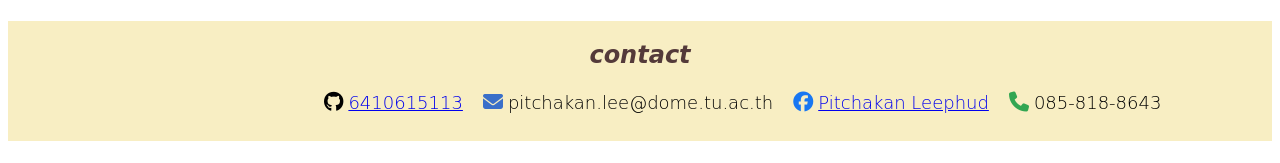
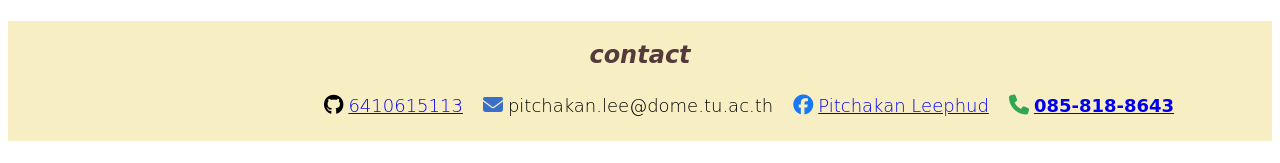
Before and after one commit to 6410615113/6410615113.github.io, a plain HTML site: page index.html in a window 1280 px wide. Shown: the part 637-800 px from the top of the page. Drawn offline with Linux system fonts and the light colour scheme; a script that the page names is missing.

Commit message:
Update index.html

```diff
--- a/index.html
+++ b/index.html
@@ -38,7 +38,7 @@
         <i style="padding-left: 25%;" class="fa-brands fa-github fa-lg" style="color: #171515;">&nbsp;<a id="parag" href="https://github.com/6410615113/">6410615113</a></i>
         &emsp;<i class="fa-solid fa-envelope fa-lg" style="color: #3a6fc9;">&nbsp;<span style="color: #000000; font-weight: 100;" id="parag">pitchakan.lee@dome.tu.ac.th</span></i>
         &emsp;<i class="fa-brands fa-facebook fa-lg" style="color: #1877f2;">&nbsp;<a id="parag" href="https://www.facebook.com/pitchakan.baimon/">Pitchakan Leephud</a></i>
-        &emsp;<i class="fa-solid fa-phone fa-lg" style="color: #32a652;">&nbsp;<span style="color: #000000; font-weight: 100" id="parag">085-818-8643</span></i>
+        &emsp;<i class="fa-solid fa-phone fa-lg" style="color: #32a652;">&nbsp;<a id="parag" href="0858188643">085-818-8643</span></i>
     </div>
 </body>
 </html>
```
